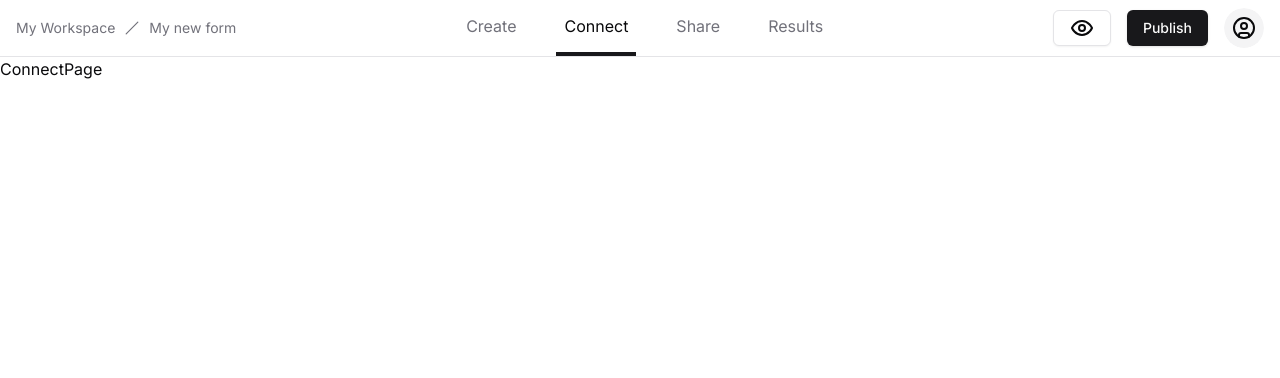
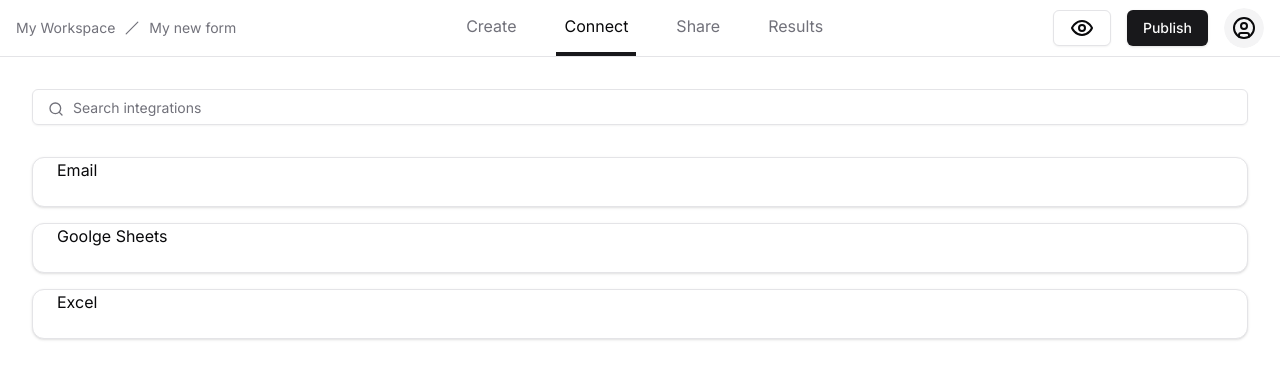
Before and after one commit to Mirthis/upwork-task-shadcn, a Next.js app: page /connect in a window 1280 px wide. Shown: the top 378 px of the page. Built offline with nearby package versions, Linux system fonts and the light colour scheme.

Commit message:
resize page width, connect page placeholder

```diff
--- a/src/app/connect/page.tsx
+++ b/src/app/connect/page.tsx
@@ -1,5 +1,27 @@
+import { Card, CardContent } from "@/components/ui/card";
+import { Input } from "@/components/ui/input";
+import { Search } from "lucide-react";
+
 const ConnectPage = () => {
-  return <div>ConnectPage</div>;
+  return (
+    <div className="space-y-8">
+      <div className="relative flex flex-row items-center justify-center">
+        <Search className="h-4 w-4 absolute top-3 left-4 text-muted-foreground" />
+        <Input placeholder="Search integrations" className="pl-10" />
+      </div>
+      <div className="space-y-4">
+        <Card>
+          <CardContent>Email</CardContent>
+        </Card>
+        <Card>
+          <CardContent>Goolge Sheets</CardContent>
+        </Card>
+        <Card>
+          <CardContent>Excel</CardContent>
+        </Card>
+      </div>
+    </div>
+  );
 };
 
 export default ConnectPage;
--- a/src/app/layout.tsx
+++ b/src/app/layout.tsx
@@ -21,7 +21,9 @@ export default function RootLayout({
         {/* grid layout with fixed navbar at the top */}
         <div className="grid h-screen grid-cols-1 grid-rows-[auto_1fr]">
           <Header />
-          <main className="overflow-y-auto">{children}</main>
+          <main className="overflow-y-auto max-w-7xl p-8 mx-auto w-full">
+            {children}
+          </main>
         </div>
       </body>
     </html>
--- /dev/null
+++ b/src/components/ui/input.tsx
@@ -0,0 +1,25 @@
+import * as React from "react"
+
+import { cn } from "@/lib/utils"
+
+export interface InputProps
+  extends React.InputHTMLAttributes<HTMLInputElement> {}
+
+const Input = React.forwardRef<HTMLInputElement, InputProps>(
+  ({ className, type, ...props }, ref) => {
+    return (
+      <input
+        type={type}
+        className={cn(
+          "flex h-9 w-full rounded-md border border-input bg-transparent px-3 py-1 text-sm shadow-sm transition-colors file:border-0 file:bg-transparent file:text-sm file:font-medium placeholder:text-muted-foreground focus-visible:outline-none focus-visible:ring-1 focus-visible:ring-ring disabled:cursor-not-allowed disabled:opacity-50",
+          className
+        )}
+        ref={ref}
+        {...props}
+      />
+    )
+  }
+)
+Input.displayName = "Input"
+
+export { Input }
```
